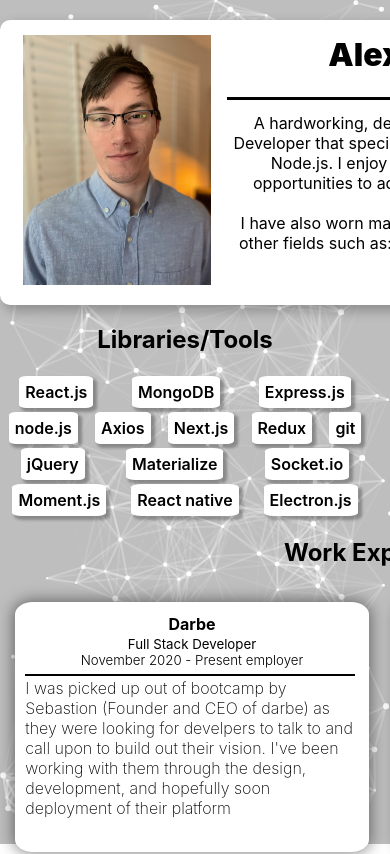
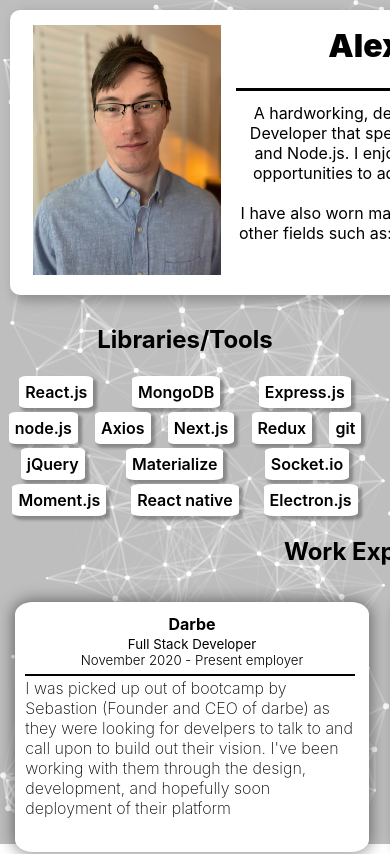
Before and after one commit to Drkeck/Drkeck.github.io, a React (Create React App) app: page / in a window 390 px wide. Shown: the top 854 px of the page. Built offline with nearby package versions, Linux system fonts and the light colour scheme.

Commit message:
made the bio scalable with device width

```diff
--- a/src/App.css
+++ b/src/App.css
@@ -2,6 +2,4 @@
   text-align: center;
   margin: 0 auto;
   width: 768px;
-  /* background-color: #f5f5f5;
-  box-shadow: 0 0 115px 122px whitesmoke; */
 }
--- a/src/Components/Bio/index.css
+++ b/src/Components/Bio/index.css
@@ -42,3 +42,9 @@
 p {
     margin: 0;
 }
+
+@media screen and (min-width: 200px) and (max-width: 768px){
+    .container-bio {
+        margin: 10px 10px;
+    }
+}
```
